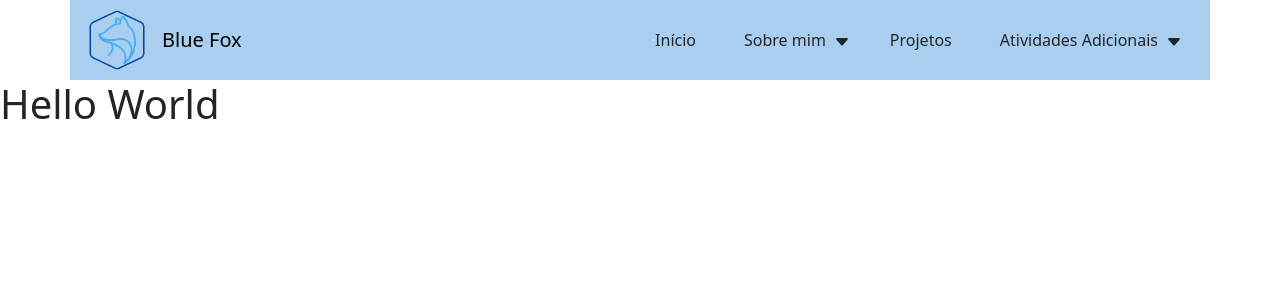
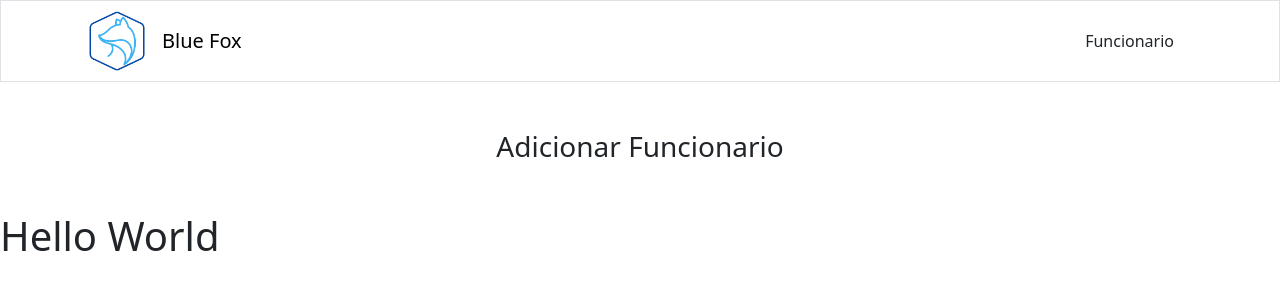
Before and after one commit to FelipeFerraz4/organograma, a React (Vite) app in the folder front-end/: page / in a window 1280 px wide. Shown: the top 300 px of the page. Built offline with nearby package versions, Linux system fonts and the light colour scheme.

Commit message:
header style definition

```diff
--- a/front-end/src/App.jsx
+++ b/front-end/src/App.jsx
@@ -1,4 +1,4 @@
-import Home from './assets/pages/Home'
+import Home from './pages/Home'
 
 function App() {
 
--- /dev/null
+++ b/front-end/src/components/AddEmployee/index.jsx
@@ -0,0 +1,11 @@
+import './style.css';
+
+function AddEmployee() {
+    return (
+        <section className="container">
+            <h3 className="my-5">Adicionar Funcionario</h3>
+        </section>
+    )
+}
+
+export default AddEmployee;
--- /dev/null
+++ b/front-end/src/components/AddEmployee/style.css
@@ -0,0 +1,6 @@
+section {
+    display: flex;
+    flex-direction: column;
+    justify-content: center;
+    align-items: center;
+}
--- a/front-end/src/components/Header/index.jsx
+++ b/front-end/src/components/Header/index.jsx
@@ -4,6 +4,7 @@ import Logo from '../../assets/brand.png';
 
 function Header() {
     return(
+        <div className="border">
             <header id="Home" className="default_color container">
                 <a className="brand" href="./index.html">
                     <img className="brand_image" src={Logo} alt="rabosa azul" />
@@ -14,7 +15,6 @@ function Header() {
                     <div className="mobile_offcanvas_line"></div>
                     <div className="mobile_offcanvas_line"></div>
                 </div>
-
                 <div className="offcanvas offcanvas-end default_color" data-bs-scroll="true" data-bs-backdrop="false" tabIndex="-1" id="offcanvasScrolling" aria-labelledby="offcanvasScrollingLabel">
                     <div className="offcanvas-header informationGuide">
                         <h5 className="offcanvas-title" id="offcanvasScrollingLabel">Guia de Informações</h5>
@@ -22,14 +22,13 @@ function Header() {
                         <path d="M16 8A8 8 0 1 1 0 8a8 8 0 0 1 16 0M5.354 4.646a.5.5 0 1 0-.708.708L7.293 8l-2.647 2.646a.5.5 0 0 0 .708.708L8 8.707l2.646 2.647a.5.5 0 0 0 .708-.708L8.707 8l2.647-2.646a.5.5 0 0 0-.708-.708L8 7.293z"/>
                         </svg>
                     </div>
-
                     <div className="offcanvas-body">
                         <nav className="header_navbar_offcanvas">
                         <ul className="header_navbar_list" >
                             <li className="navbar_item">
-                    <a className="item" href="#Home">Início</a>
+                                <a className="item" href="#Home">Funcionario</a>
                             </li>
-                    <li className="header_sub_item">
+                            {/* <li className="header_sub_item">
                                 <div className="navbar_item">
                                     <a className="item" href="#about_section">Sobre mim</a>
                                     <svg xmlns="http://www.w3.org/2000/svg" width="16" height="16" fill="currentColor" className="bi bi-caret-down-fill" viewBox="0 0 16 16">
@@ -57,18 +56,17 @@ function Header() {
                                     <li className="navbar_item"><a className="item" href="#leetcode">LeetCode</a></li>
                                     <li className="navbar_item"><a className="item" href="#Voluntary">Empresa Júnior</a></li>
                                 </ul>
-                    </li>
+                            </li> */}
                         </ul>
                         </nav>
                     </div>
                 </div>
-
                 <nav className="header_navbar">
                     <ul className="header_navbar_list" >
                         <li className="navbar_item">
-                <a className="item" href="#Home">Início</a>
+                            <a className="item" href="#Home">Funcionario</a>
                         </li>
-                <li className="header_sub_item">
+                        {/* <li className="header_sub_item">
                             <div className="navbar_item">
                                 <a className="item" href="#about_section">Sobre mim</a>
                                 <svg xmlns="http://www.w3.org/2000/svg" width="16" height="16" fill="currentColor" className="bi bi-caret-down-fill" viewBox="0 0 16 16">
@@ -96,10 +94,11 @@ function Header() {
                                 <li className="navbar_item"><a className="item" href="#leetcode">LeetCode</a></li>
                                 <li className="navbar_item"><a className="item" href="#Voluntary">Empresa Júnior</a></li>
                             </ul>
-                </li>
+                        </li> */}
                     </ul>
                 </nav>
             </header>
+        </div>
     )
 }
 
--- a/front-end/src/components/Header/style.css
+++ b/front-end/src/components/Header/style.css
@@ -4,11 +4,18 @@ header{
     justify-content: space-between;
     align-items: center;
     text-decoration: none;
-    background-color: #a9cef0;
-    height: 10vh;
+    /* border-bottom: 3px solid black; */
+    /* border-color: black; */
+    /* background-color: #a9cef0; */
+    min-height: 10vh;
+    /* border-bottom: 1px black; */
     --color1:#58C2FF;
     --color2:#4B80C5;
     --color3:#004AAD;
+}
+
+.border {
+    border-bottom: 3px solid black;
 }
 
 .brand {
--- a/front-end/src/assets/pages/Home/index.jsx
+++ b/front-end/src/pages/Home/index.jsx
@@ -1,9 +1,11 @@
-import Header from '../../../components/Header';
+import AddEmployee from '../../components/AddEmployee';
+import Header from '../../components/Header';
 
 function Home() {
     return(
         <>
             <Header />
+            <AddEmployee />
             <h1>Hello World</h1>
         </>
     )
```
Also changed, not shown: front-end/src/components/TextInput/index.jsx (added, +8 -0 lines). Lines whose indentation alone changed are shown as unchanged.
